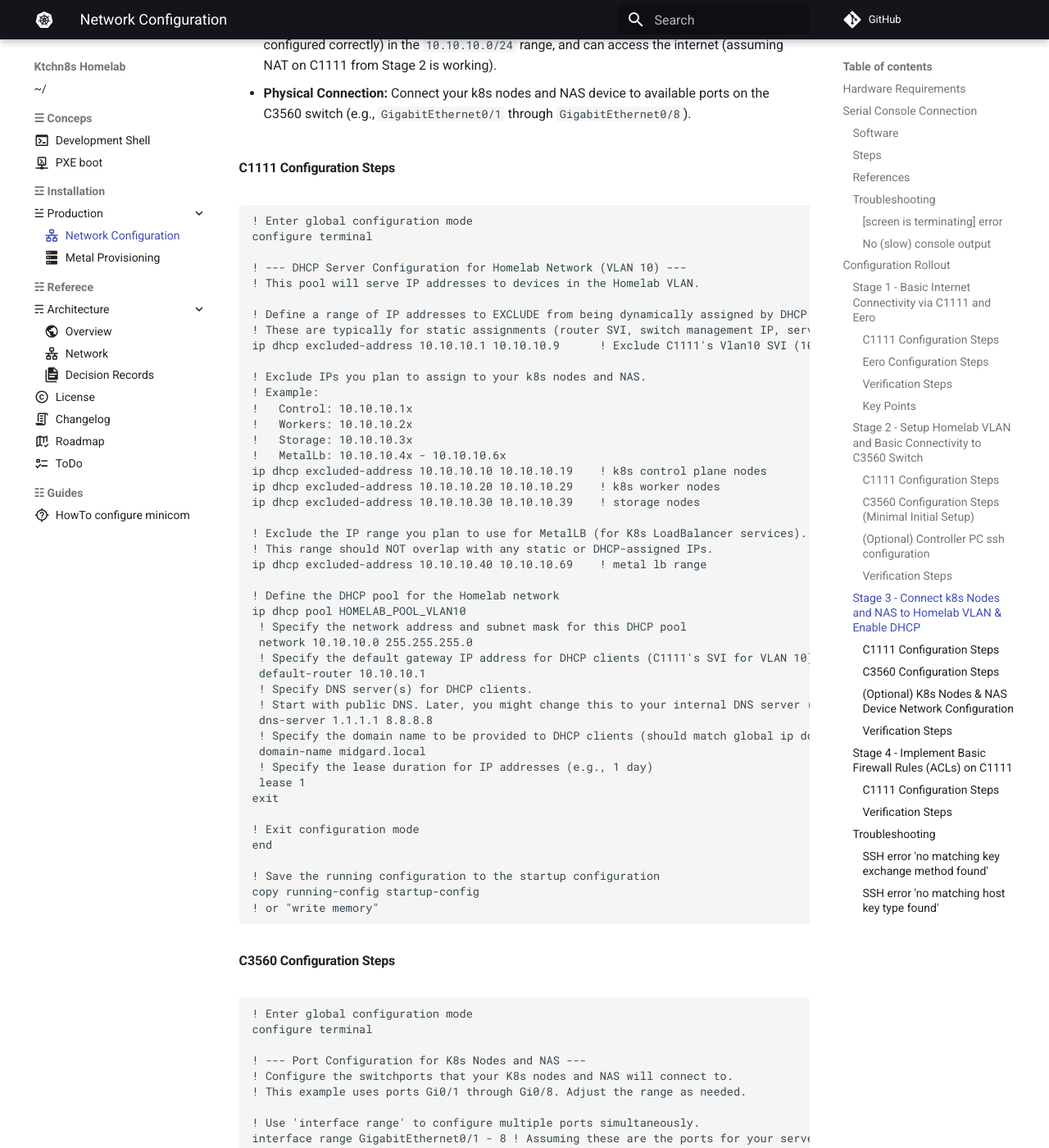
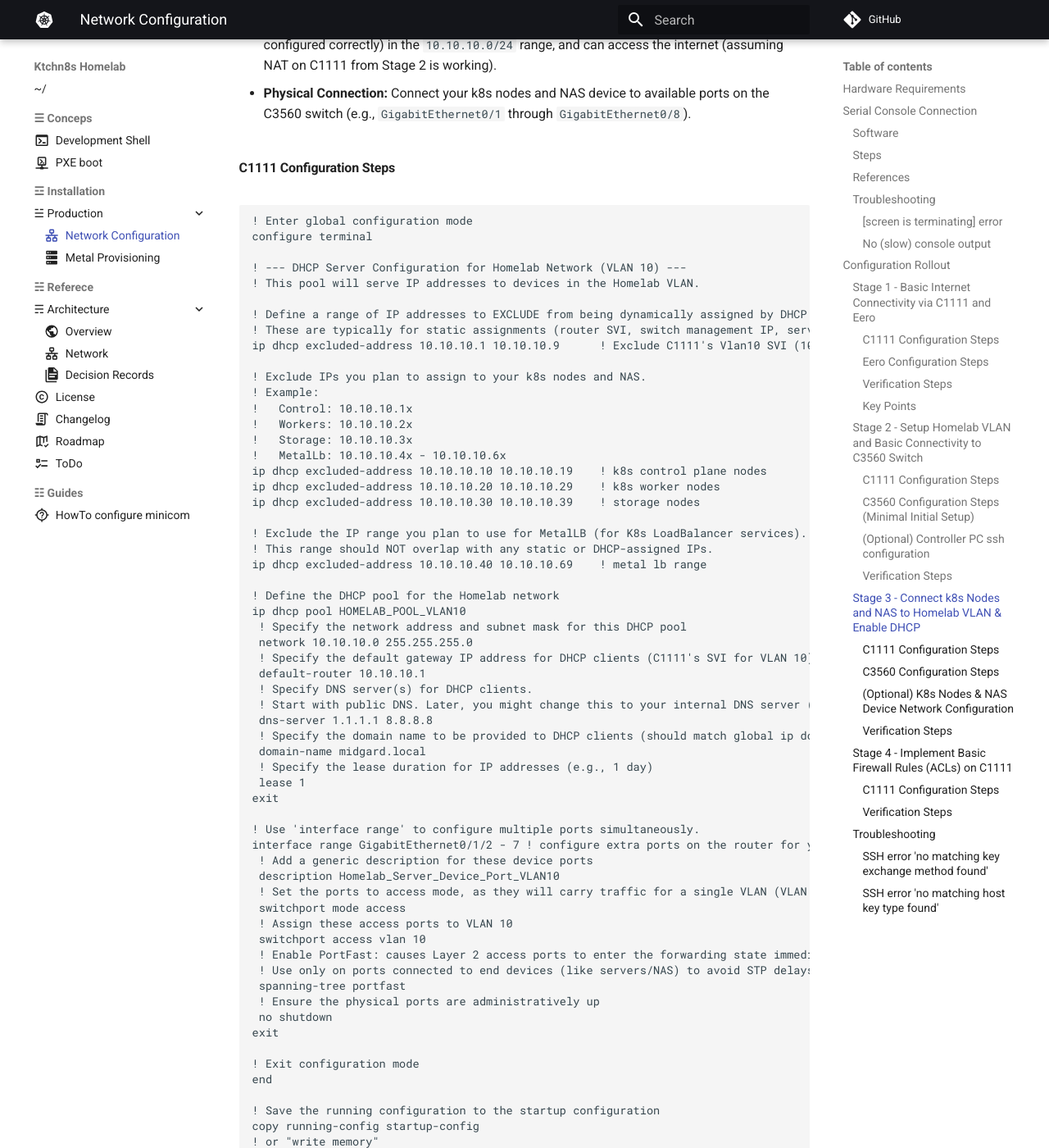
Before and after one commit to serpro69/ktchn8s, an MkDocs documentation site: the page built from docs/installation/production/network.md, in a window 1280 px wide and 1400 px high, scrolled down 17717 px. Shown: the whole window at 82% size. Built offline with MkDocs 1.6.1 and Material for MkDocs 9.7.7, drawn with Linux system fonts in a browser that asks for light colours; comment, search, counter and statistics services are not loaded.

Commit message:
Configure extra switchports on C1111 (#13)

```diff
--- a/docs/installation/production/network.md
+++ b/docs/installation/production/network.md
@@ -701,6 +701,21 @@ ip dhcp pool HOMELAB_POOL_VLAN10
  lease 1
 exit
 
+! Use 'interface range' to configure multiple ports simultaneously.
+interface range GigabitEthernet0/1/2 - 7 ! configure extra ports on the router for your servers/NAS
+ ! Add a generic description for these device ports
+ description Homelab_Server_Device_Port_VLAN10
+ ! Set the ports to access mode, as they will carry traffic for a single VLAN (VLAN 10)
+ switchport mode access
+ ! Assign these access ports to VLAN 10
+ switchport access vlan 10
+ ! Enable PortFast: causes Layer 2 access ports to enter the forwarding state immediately.
+ ! Use only on ports connected to end devices (like servers/NAS) to avoid STP delays.
+ spanning-tree portfast
+ ! Ensure the physical ports are administratively up
+ no shutdown
+exit
+
 ! Exit configuration mode
 end
 
```
Also changed, not shown: 1 other file.
